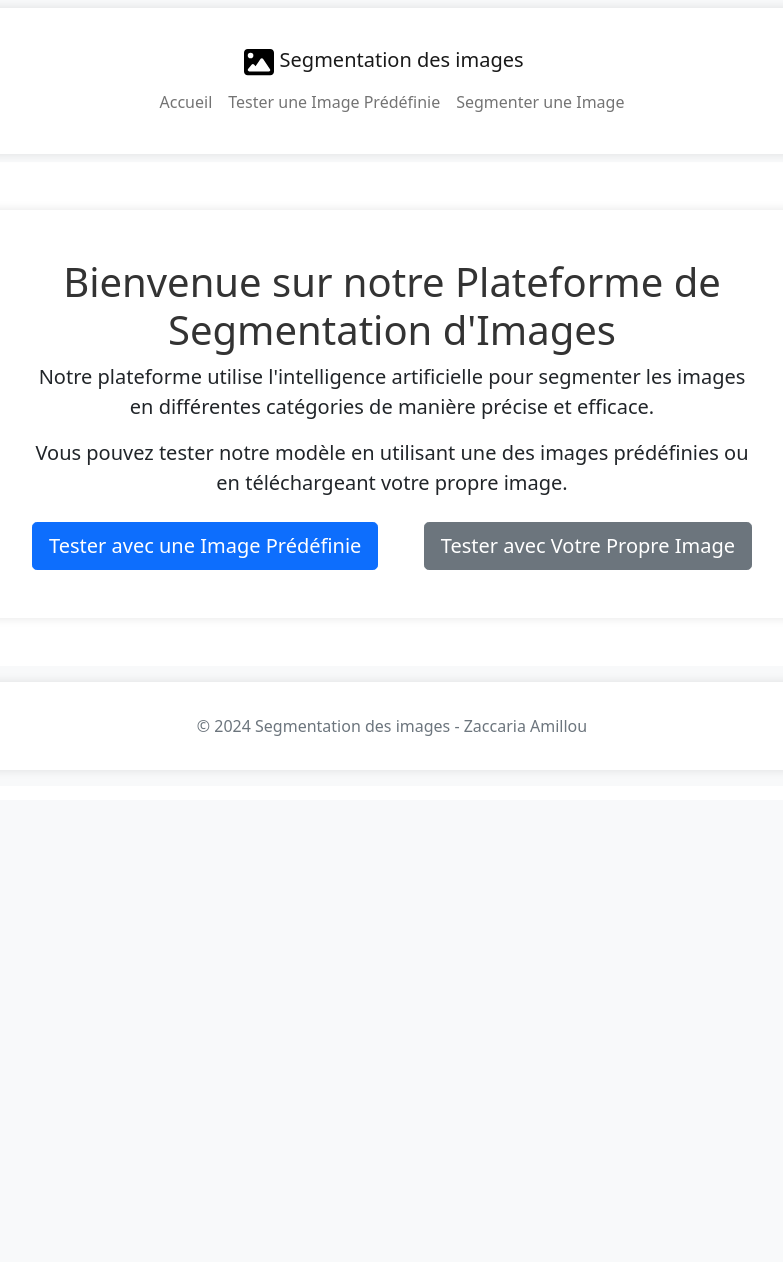
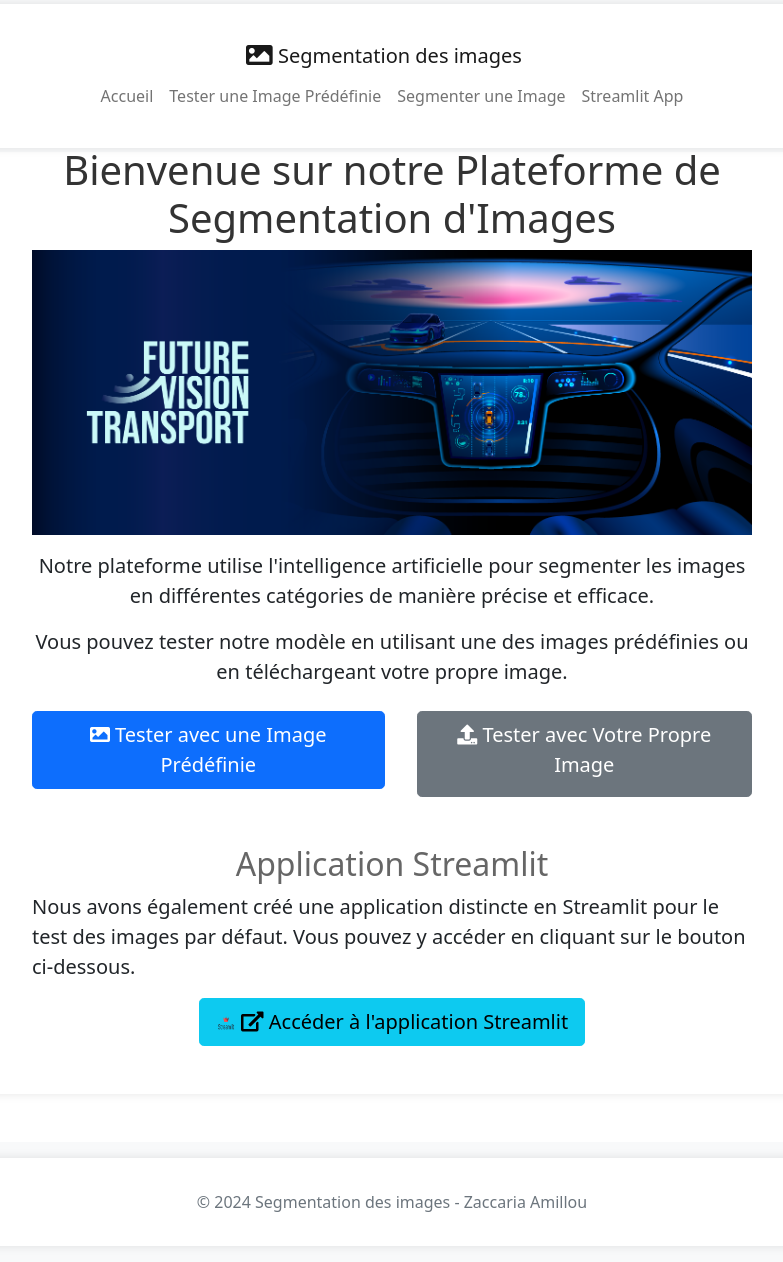
Before and after one commit to Zaccaria-Amillou/app_image, a Flask app: page / in a window 1280 px wide. Shown: the whole page, without its empty margins (248-1031 px from the left). Before the commit the page ends 736 px from the top, so only its background shows below. Run offline with Flask 3, Linux system fonts and the light colour scheme.

Commit message:
modifying navbar, html, and adding streamlit test

```diff
--- a/flask_app.py
+++ b/flask_app.py
@@ -242,6 +242,10 @@ def results():
     categories = request.args.getlist("categories")
     return render_template("results.html", categories=categories)
 
+@app.route('/streamlit', methods=['GET'])
+def streamlit_page():
+    """Route for the Streamlit page."""
+    return redirect("https://cityscapeimg.streamlit.app", code=302)
 
 if __name__ == "__main__":
     app.run()
--- a/static/css/style.css
+++ b/static/css/style.css
@@ -18,6 +18,9 @@
     }
 }
 
+.navbar {
+    padding: 0.25rem 0.5rem; /* Adjust this to make the navbar smaller */
+}
 /* Définir les styles pour le corps de la page */
 body {
     /* Définir la police */
@@ -26,6 +29,7 @@ body {
     background-color: #f5f5f5;
     /* Définir la couleur du texte */
     color: #333;
+    padding-top: 50px;
 }
 
 /* Définir les styles pour le conteneur */
--- a/templates/index.html
+++ b/templates/index.html
@@ -1,17 +1,32 @@
 {% extends "layout.html" %}
 
-<!-- Début du bloc de contenu principal -->
 {% block body %}
-<!-- Conteneur principal avec padding vertical -->
 <div class="container py-5">
-    <div class="row"> <!-- Début de la rangée principale -->
-        <div class="col-lg-8 mx-auto">  <!-- Colonne centrée pour le contenu -->
+    <div class="row">
+        <div class="col-lg-8 mx-auto">
             <h1 class="font-weight-light">Bienvenue sur notre Plateforme de Segmentation d'Images</h1>
+            <!-- Add the image under the welcome message -->
+            <img src="{{ url_for('static', filename='logo/future_vision.png') }}" alt="Future Vision" class="img-fluid mb-3">
             <p class="lead text-center">Notre plateforme utilise l'intelligence artificielle pour segmenter les images en différentes catégories de manière précise et efficace.</p>
             <p class="lead text-center">Vous pouvez tester notre modèle en utilisant une des images prédéfinies ou en téléchargeant votre propre image.</p>
-            <div class="mt-4 d-flex justify-content-between" style="gap: 2rem;"> <!-- Conteneur pour les boutons -->
-                <a href="/prediction/" class="btn btn-primary btn-lg">Tester avec une Image Prédéfinie</a> <!-- Bouton pour tester avec une image prédéfinie -->
-                <a href="/segment/" class="btn btn-secondary btn-lg">Tester avec Votre Propre Image</a>  <!-- Bouton pour tester avec une image personnalisée -->
+            <div class="mt-4 d-flex justify-content-between" style="gap: 2rem;">
+                <a href="/prediction/" class="btn btn-primary btn-lg btn-block mb-2">
+                    <i class="fas fa-image"></i> Tester avec une Image Prédéfinie
+                </a>
+                <a href="/segment/" class="btn btn-secondary btn-lg">
+                    <i class="fas fa-upload"></i> Tester avec Votre Propre Image
+                </a>
+            </div>
+            <!-- New section for Streamlit app -->
+            <div class="mt-5">
+                <h2 class="font-weight-light">Application Streamlit</h2>
+                <p class="lead">Nous avons également créé une application distincte en Streamlit pour le test des images par défaut. Vous pouvez y accéder en cliquant sur le bouton ci-dessous.</p>
+                <div class="d-flex justify-content-center">
+                    <a href="/streamlit" class="btn btn-info btn-lg">
+                        <img src="{{ url_for('static', filename='logo/streamlit_logo.png') }}" alt="Streamlit logo" style="width: 20px; height: 20px;">
+                        <i class="fas fa-external-link-alt"></i> Accéder à l'application Streamlit
+                    </a>
+                </div>
             </div>
         </div>
     </div>
--- a/templates/layout.html
+++ b/templates/layout.html
@@ -8,26 +8,17 @@
     <!-- Lien vers les fichiers CSS -->
     <link rel="stylesheet" href="{{ url_for('static', filename= 'css/style.css') }}">
     <link href="https://cdn.jsdelivr.net/npm/bootstrap@5.0.2/dist/css/bootstrap.min.css" rel="stylesheet">
-
+    <link rel="stylesheet" href="https://use.fontawesome.com/releases/v5.7.0/css/all.css">
     <!-- Titre de la page -->
     <title>Flask App</title>
-
-    <!-- Style CSS interne pour les petites résolutions d'écran -->
-    <style>
-      @media (max-width: 576px) {
-        .navbar-brand {
-          font-size: 0.8rem;
-        }
-      }
-    </style>
   </head>
   <body>
     <!-- Barre de navigation -->
-    <nav class="navbar navbar-expand-lg navbar-light bg-light">
+    <nav class="navbar navbar-expand-lg navbar-light bg-light fixed-top" style="padding: 0.25rem 0.5rem;">
       <div class="container">
         <!-- Logo et nom de l'application -->
         <a class="navbar-brand" href="#">
-          <svg xmlns="http://www.w3.org/2000/svg" viewBox="0 0 512 512" width="30" height="30" class="mr-2"><!--!Font Awesome Free 6.5.2 by @fontawesome - https://fontawesome.com License - https://fontawesome.com/license/free Copyright 2024 Fonticons, Inc.--><path d="M0 96C0 60.7 28.7 32 64 32H448c35.3 0 64 28.7 64 64V416c0 35.3-28.7 64-64 64H64c-35.3 0-64-28.7-64-64V96zM323.8 202.5c-4.5-6.6-11.9-10.5-19.8-10.5s-15.4 3.9-19.8 10.5l-87 127.6L170.7 297c-4.6-5.7-11.5-9-18.7-9s-14.2 3.3-18.7 9l-64 80c-5.8 7.2-6.9 17.1-2.9 25.4s12.4 13.6 21.6 13.6h96 32H424c8.9 0 17.1-4.9 21.2-12.8s3.6-17.4-1.4-24.7l-120-176zM112 192a48 48 0 1 0 0-96 48 48 0 1 0 0 96z"/></svg>
+          <i class="fas fa-image fa-lg mr-2"></i>
           Segmentation des images
         </a>
         <!-- Bouton pour afficher le menu de navigation sur les petits écrans -->
@@ -45,6 +36,10 @@
             </li>
             <li class="nav-item">
               <a class="nav-link" href="/segment">Segmenter une Image</a>
+            </li>
+            <!-- New list item for Streamlit redirect -->
+            <li class="nav-item">
+              <a class="nav-link" href="/streamlit">Streamlit App</a>
             </li>
           </ul>
         </div>
--- a/test_flask_app.py
+++ b/test_flask_app.py
@@ -29,5 +29,9 @@ class FlaskAppTestCase(unittest.TestCase):
         self.assertIn(b'</body>', response.data)
         self.assertIn(b'</html>', response.data)
 
+    def test_streamlit_status_code(self):
+        response = self.app.get('/streamlit')
+        self.assertEqual(response.status_code, 302)
+
 if __name__ == "__main__":
     unittest.main()
```
Also changed, not shown: static/data/predict/img.png, static/data/predict/mask.png, static/logo/future_vision.png (added), static/logo/streamlit_logo.png (added), 3 other files.
